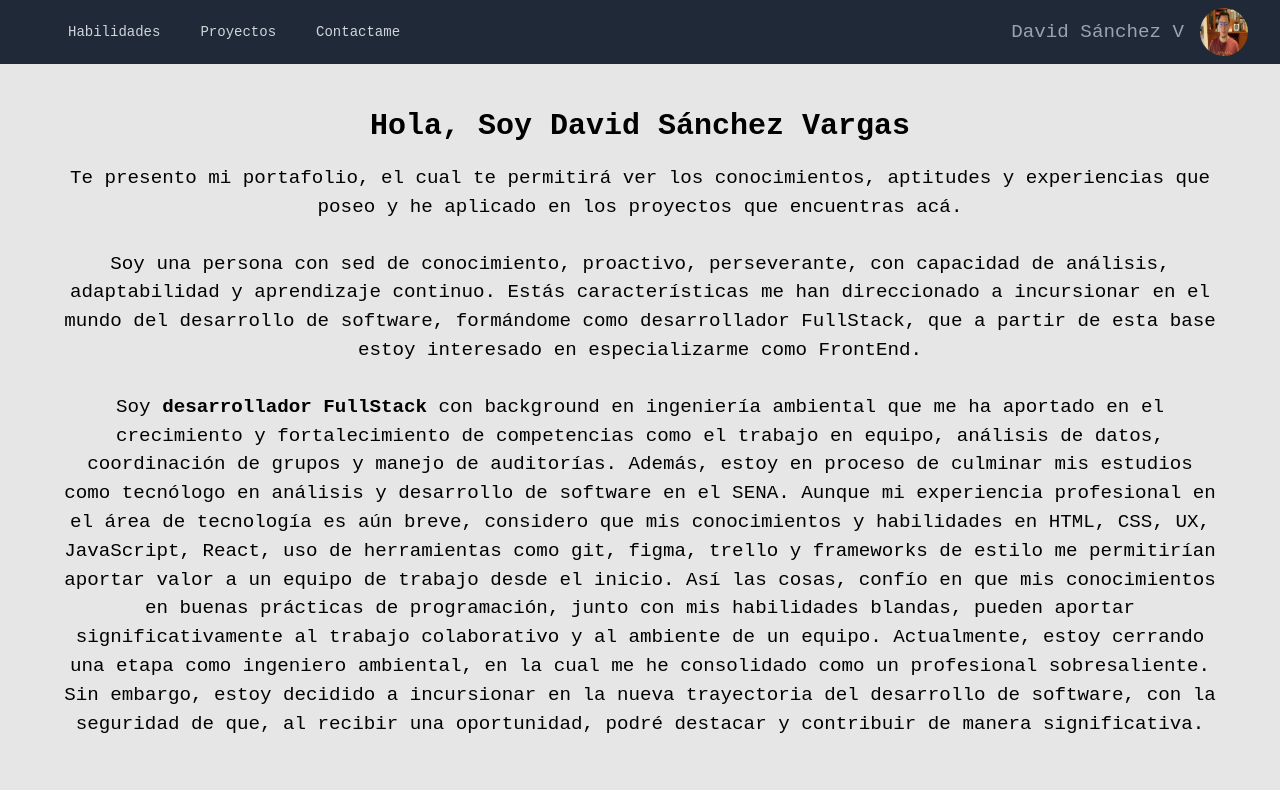
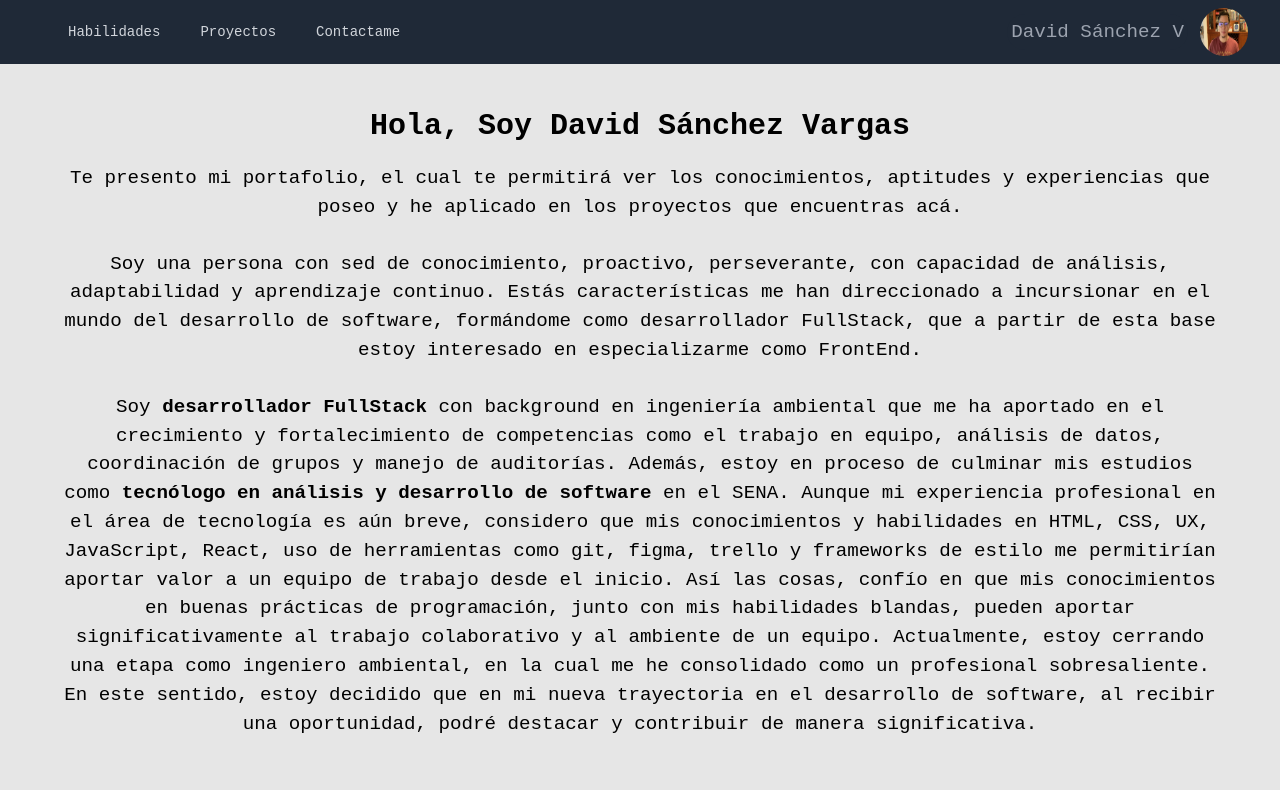
Before and after one commit to dasava11/briefcase, a React (Vite) app in the folder personal_briefcase/: page / in a window 1280 px wide. Shown: the top 800 px of the page. Built offline with nearby package versions, Linux system fonts and the light colour scheme.

Commit message:
Update Header.jsx

```diff
--- a/personal_briefcase/src/components/Header/Header.jsx
+++ b/personal_briefcase/src/components/Header/Header.jsx
@@ -21,16 +21,16 @@ const Header = () => {
         en ingeniería ambiental que me ha aportado en el crecimiento y fortalecimiento
         de competencias como el trabajo en equipo, análisis de datos, coordinación de grupos
         y manejo de auditorías.{" "}
-        Además, estoy en proceso de culminar mis estudios como tecnólogo en análisis y desarrollo
-        de software en el SENA. Aunque mi experiencia profesional en el área de tecnología es aún breve,
+        Además, estoy en proceso de culminar mis estudios como  <span className="font-bold">tecnólogo en análisis y desarrollo
+        de software</span> en el SENA. Aunque mi experiencia profesional en el área de tecnología es aún breve,
         considero que mis conocimientos y habilidades en HTML, CSS, UX, JavaScript, React,
         uso de herramientas como git, figma, trello y frameworks de estilo me permitirían aportar valor
         a un equipo de trabajo desde el inicio. Así las cosas, confío en que mis conocimientos en buenas
         prácticas de programación, junto con mis habilidades blandas, pueden aportar significativamente
         al trabajo colaborativo y al ambiente de un equipo. Actualmente, estoy cerrando una etapa como
         ingeniero ambiental, en la cual me he consolidado como un profesional sobresaliente.
-        Sin embargo, estoy decidido a incursionar en la nueva trayectoria del desarrollo de software,
-        con la seguridad de que, al recibir una oportunidad, podré destacar y contribuir de manera significativa.
+        En este sentido, estoy decidido que en mi nueva trayectoria en el desarrollo de software, al
+        recibir una oportunidad, podré destacar y contribuir de manera significativa.
       </p>
     </div>
   );
```
